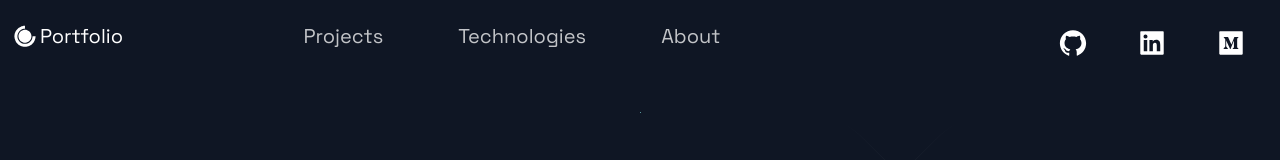
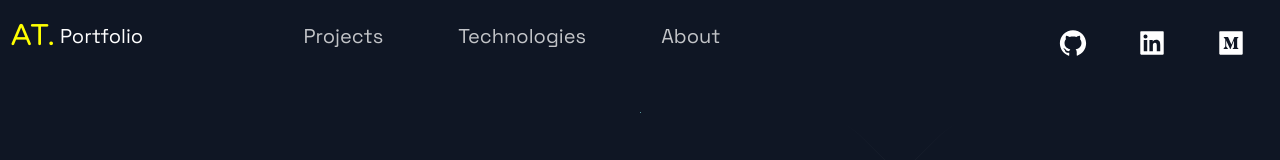
Before and after one commit to alantsui5/Portfolio-Website, a Next.js app: page / in a window 1280 px wide. Shown: the top 160 px of the page. Built offline with nearby package versions, Linux system fonts and the light colour scheme.

Commit message:
Change Icons

```diff
--- a/src/components/Header/Header.js
+++ b/src/components/Header/Header.js
@@ -1,7 +1,7 @@
 import Link from 'next/link';
 import React from 'react';
 import { AiFillGithub, AiFillMediumSquare, AiFillLinkedin } from 'react-icons/ai';
-
+import { TbLetterA, TbLetterT } from 'react-icons/tb';
 import {  Container, Div1, Div2, Div3, Brand, BrandIcon, BrandName, NavLink, SocialIcons } from './HeaderStyles';
 
 export default function Header(){
@@ -9,7 +9,10 @@ export default function Header(){
     <Container>
       <Div1>
           <Brand href="/">
-            <BrandIcon size="3rem" /> <BrandName>Portfolio</BrandName>
+            <BrandIcon>
+              AT.
+            </BrandIcon>
+             <BrandName>Portfolio</BrandName>
           </Brand>
       </Div1>
       <Div2>
--- a/src/components/Header/HeaderStyles.js
+++ b/src/components/Header/HeaderStyles.js
@@ -5,6 +5,7 @@ import styled from 'styled-components';
 import { IoIosArrowDropdown } from 'react-icons/io';
 import Link from 'next/link';
 import { DiCssdeck } from 'react-icons/di';
+import { TbLetterA } from 'react-icons/tb';
 
 export const Container = styled.div`
   display: grid;
@@ -33,8 +34,12 @@ export const Brand = styled(Link)`
   }
 `;
 
-export const BrandIcon = styled(DiCssdeck)`
+export const BrandIcon = styled.div`
   height: 32px;
+  font-family: 'Varela Round', sans-serif;
+  font-size: 3rem;
+  margin-right:5px;
+  color: yellow;
 `
 
 export const BrandName = styled.span`
--- a/src/pages/_document.js
+++ b/src/pages/_document.js
@@ -32,6 +32,7 @@ export default class MyDocument extends Document {
       <Html lang='en-GB'>
         <Head>
           <link href="https://fonts.googleapis.com/css2?family=Space+Grotesk:wght@300;400;500;600;700&display=swap" rel="stylesheet"/>
+          <link href="https://fonts.googleapis.com/css2?family=Varela+Round&display=swap" rel="stylesheet"></link>
         </Head>
         <body>
           <Main />
```
